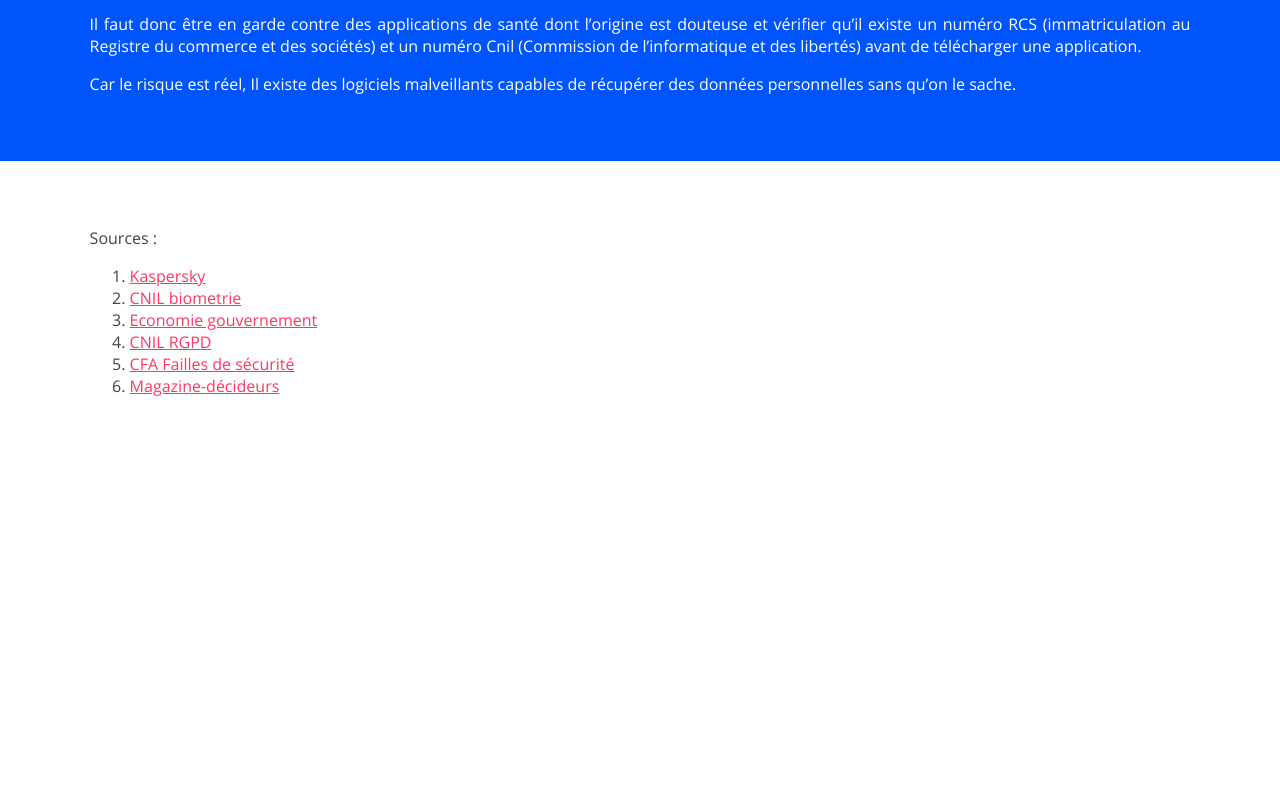
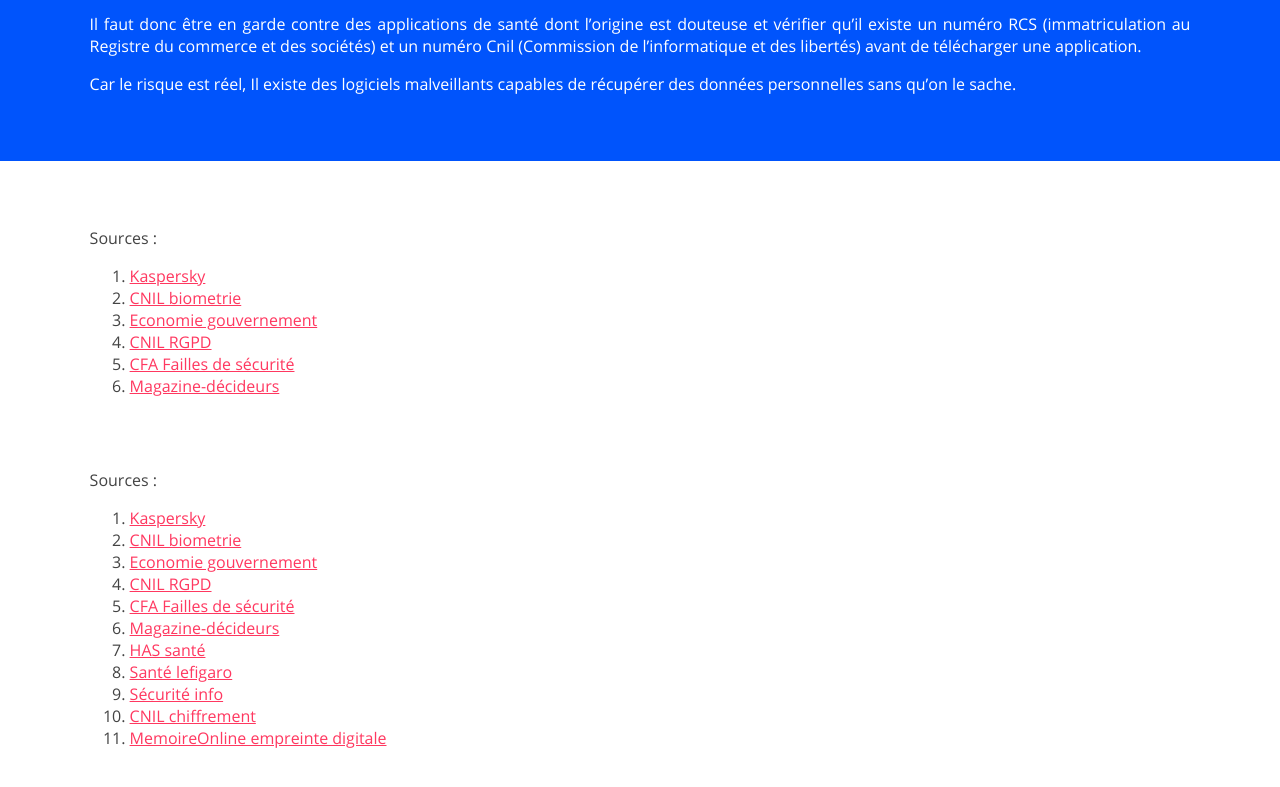
Before and after one commit to ronanren/site-ppp, a plain HTML site: page securite/index.html in a window 1280 px wide. Shown: the part 4691-5478 px from the top of the page. Before the commit the page ends 5194 px from the top, so only its background shows below. Drawn offline with Linux system fonts and the light colour scheme.

Commit message:
ajout source

```diff
--- a/securite/index.html
+++ b/securite/index.html
@@ -266,7 +266,25 @@
         </footer>
     </main>
     <!-- -->
-    <footer></footer>
+    <footer>
+        <p>Sources :</p>
+            <ol>
+                <li><a href="https://www.kaspersky.fr/resource-center/definitions/biometrics">Kaspersky</a></li>
+                <li><a href="https://www.cnil.fr/fr/biometrie">CNIL biometrie</a></li>
+                <li><a href="https://www.economie.gouv.fr/dgccrf/Publications/Vie-pratique/Fiches-pratiques/protection-des-donnees-personnelles-quels-sont-droits">Economie gouvernement</a></li>
+                <li><a href="https://www.cnil.fr/fr/rgpd-de-quoi-parle-t-on">CNIL RGPD</a></li>
+                <li><a href="https://www.cfa-afti.com/actualite/les-failles-de-securite-des-objets-connectes/">CFA Failles de sécurité</a></li>
+                <li><a href="https://www.magazine-decideurs.com/news/internet-des-objets-et-securite-une-prise-de-conscience-post-rgpd">Magazine-décideurs</a></li>
+                <li><a href="https://www.has-sante.fr/jcms/c_2682685/fr/applis-sante-la-has-etablit-101-regles-de-bonne-pratique">HAS santé</a></li>
+                <li><a href="http://sante.lefigaro.fr/article/applis-sante-gare-a-la-securite-des-donnees/">Santé lefigaro</a></li>
+                <li><a href="https://www.securiteinfo.com/conseils/biometrie.shtml">Sécurité info</a></li>
+                <li><a href="https://www.cnil.fr/fr/comprendre-les-grands-principes-de-la-cryptologie-et-du-chiffrement">CNIL chiffrement</a></li>
+                <li><a href="https://www.memoireonline.com/02/17/9572/m_Mise-en-oeuvre-dun-systeme-distribue-pour-lidentification-et-le-suivi-du-casier-judiciaire36.html">MemoireOnline empreinte digitale</a></li>
+
+
+            </ol>
+
+    </footer>
     <script src="../js/app.js"></script>
 </body>
 
```
